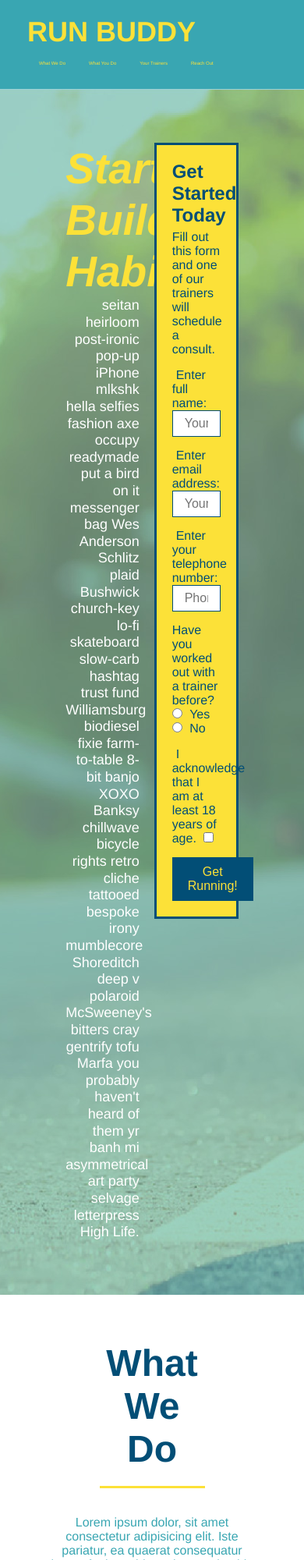
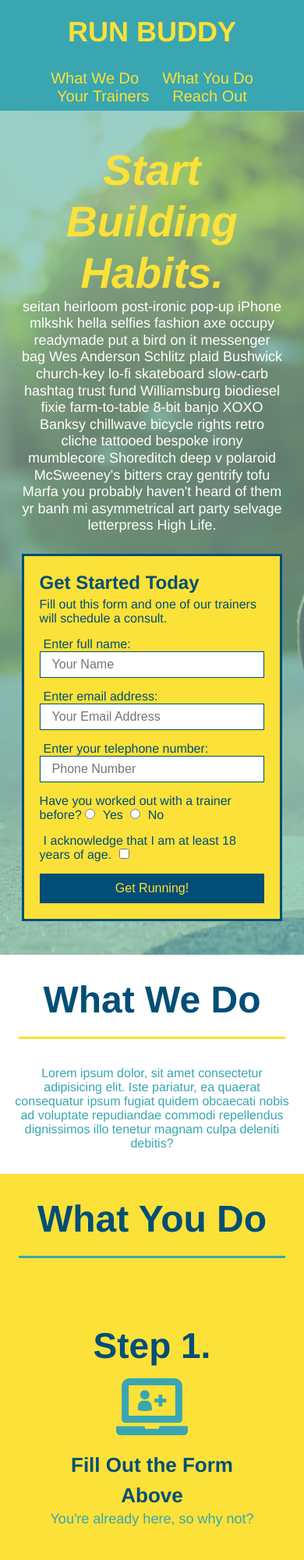
Before and after one commit to jtboyman/run-buddy, a plain HTML site: page index.html in a window 390 px wide. Shown: the top 2000 px of the page at 78% size. Drawn offline with Linux system fonts and the light colour scheme.

Commit message:
media queries added to make site fully responsive

```diff
--- a/assets/css/style.css
+++ b/assets/css/style.css
@@ -348,25 +348,112 @@ section {
 
 /* MEDIA QUERY FOR SMALLER DESKTOP SCREENS AND SMALLER */
 
-@media screen and (max-width: 980px) {
-    header h1 a {
-        /* this will be applied on any screen smaller than 980px */
+@media screen and (max-width: 980px) {/* this will be applied on any screen smaller than 980px */
+    header {
+        padding-bottom: 0;
+        justify-content: center;
+    }
 
+    header h1 {
+        width:100%;
+        text-align: center;
+    }
+
+    header nav ul {
+        margin-top: 20px;
+        width:100%;
+        justify-content: center;
+    }
+
+    header nav ul li a {
+        font-size: 20px;
+    }
+
+    footer h2, footer div {
+        text-align: center;
+        width: 100%;
+    }
+
+    .hero-cta, .hero-form {
+        width: 100%;
+    }
+
+    .hero-cta {
+        text-align: center;
+    }
+
+    .section-title {
+        width:80%;
+    }
+
+    .trainer {
+        flex: 0 70%;
+    }
+
+    .contact-info iframe {
+        flex: 1 100%;
     }
 }
 
 /* MEDIA QUERY FOR TABLETS AND SMALLER */
-@media screen and (max-width: 768px) {
-    header h1 {
-      /* this will be applied on any screen between 768px and 575px */
+@media screen and (max-width: 768px) {/* this will be applied on any screen between 768px and 575px */
+    section {
+        padding: 30px 15px;
+    }
 
+    .step h3 {
+        flex:1 100%;
+        text-align: center;
     }
+
+    .step-info {
+        flex:2 100%;
+        text-align: center;
+        justify-content: center;
+    }
+
+    .step-img {
+        flex: 0 32%;
+        margin-right: 0;
+        margin-top: 15px;
+        margin-bottom: 15px;
+    }
+
+    .step-text {
+        flex: 100%;
+    }
+
   }
 
   /* MEDIA QUERY FOR MOBILE PHONES AND SMALLER */
-  @media screen and (max-width: 575px) {
-    header h1 {
-      /* this will be applied on any screen smaller than 575px */
+  @media screen and (max-width: 575px) {/* this will be applied on any screen smaller than 575px */
 
+    .hero-form button {
+        width:100%;
     }
+
+    .section-title {
+        width: 95%;
+    }
+
+    .intro p {
+        width: 100%;
+    }
+
+    .trainer {
+        flex: 0 100%;
+    }
+
+    .contact-info {
+        text-align: center;
+    }
+
+    .contact-info > * {
+        flex: 0 100%;
+    }
+
+    .contact-form {
+        order: 3;
+    }
+
   }
```
